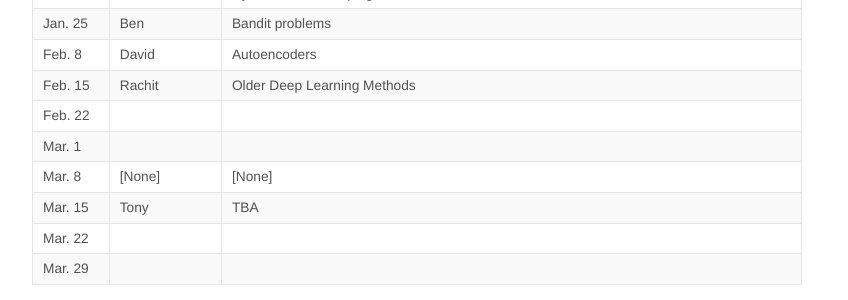
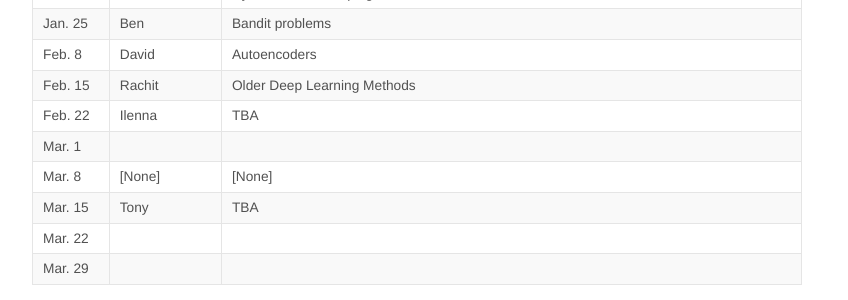
Before and after one commit to KordingLab/KordingLab.github.io, a Jekyll site: the page built from _posts/2018-08-29-upcoming-lab-teaching.md, in a window 1280 px wide and 900 px high, scrolled down 418 px. Shown: the part 152-452 px from the top of the window, without its empty margins (223-1071 px from the left). Built offline with Jekyll 4.4.1, drawn with Linux system fonts in a browser that asks for light colours; nearby versions of some CDN libraries; comment, search, counter and statistics services are not loaded.

Commit message:
Ilenna signed up

```diff
--- a/_posts/2018-08-29-upcoming-lab-teaching.md
+++ b/_posts/2018-08-29-upcoming-lab-teaching.md
@@ -22,7 +22,7 @@ neuroscientific princples, new findings and literature reviews... whatever!
 |Jan. 25| Ben | Bandit problems |
 |Feb. 8| David | Autoencoders |
 |Feb. 15| Rachit | Older Deep Learning Methods |
-|Feb. 22| | |
+|Feb. 22| Ilenna | TBA |
 |Mar. 1| | |
 |Mar. 8|[None]|[None]|
 |Mar. 15| Tony | TBA |
```
